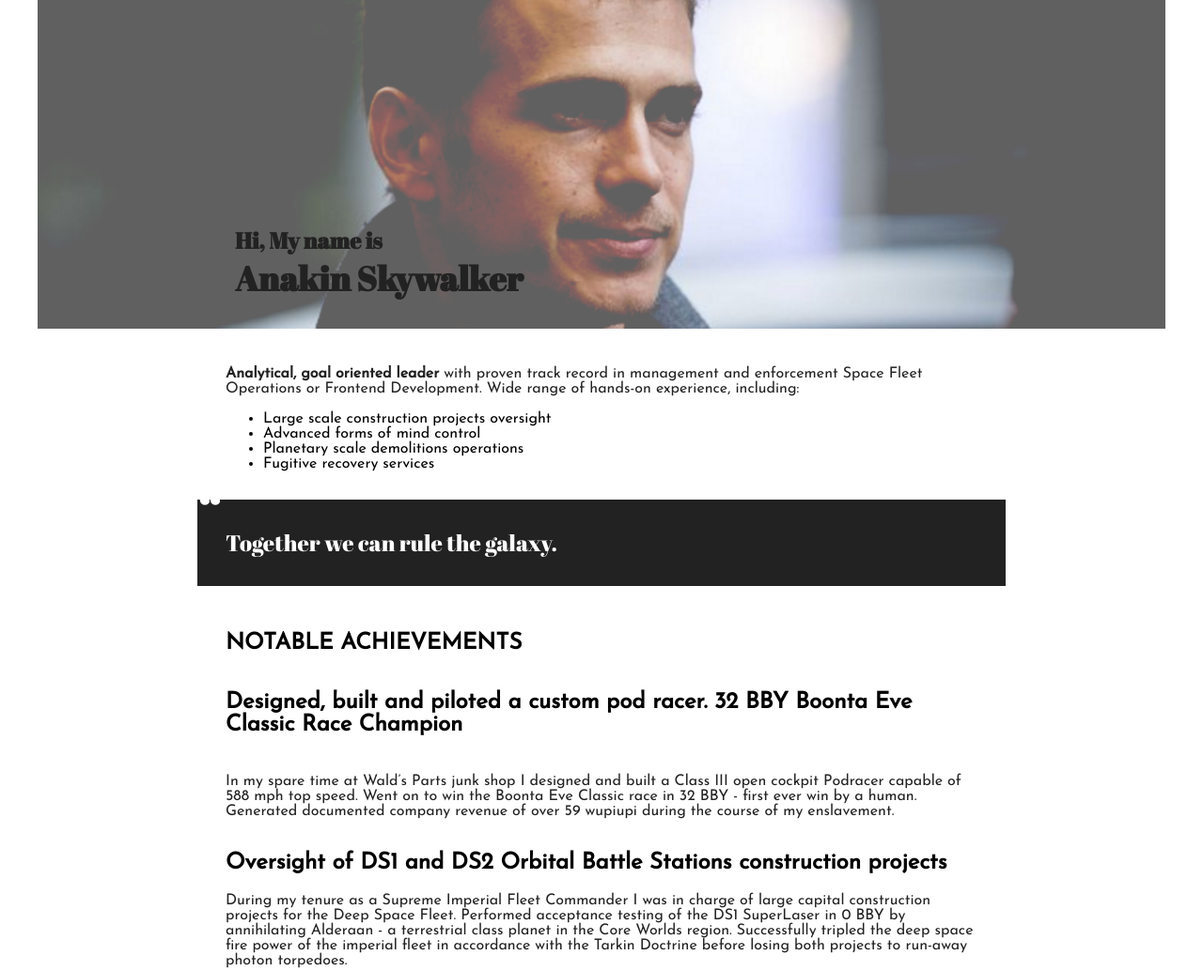
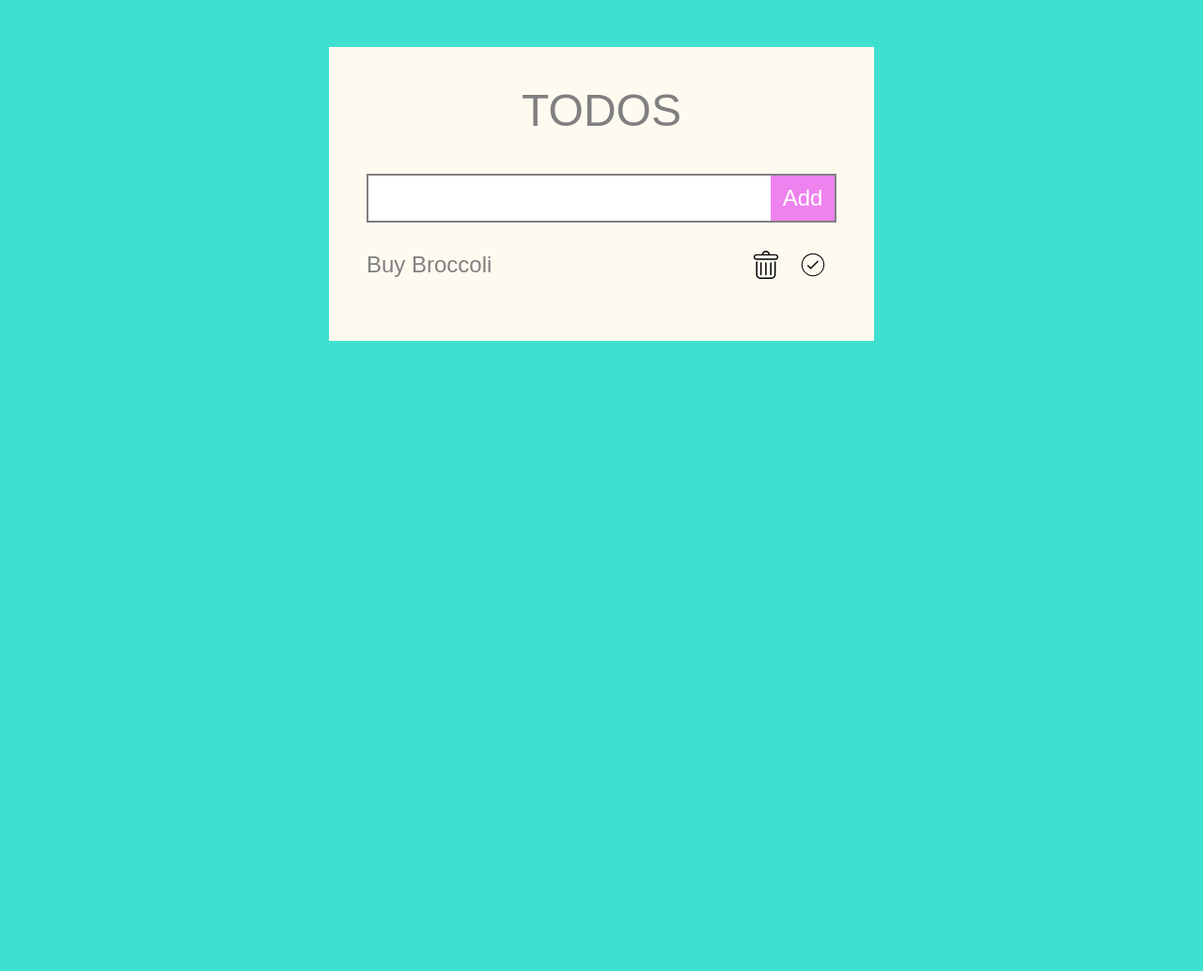
Before and after one commit to phaleth/phaleth.github.io, a plain HTML site: page index.html in a window 1280 px wide. Shown: the top 1034 px of the page at 94% size. After the commit the page ends 800 px from the top, so only its background shows below. Drawn offline with Linux system fonts and the light colour scheme.

Commit message:
Replace all with todo app

```diff
--- a/css/style.css
+++ b/css/style.css
@@ -1,104 +1,90 @@
 body {
-  font-family: 'Josefin Sans', sans-serif;
-  background-color: #FFF;
-  margin: 0;
-  padding: 0;
+  font-family: 'Sen', sans-serif;
+  background-color: turquoise;
 }
 
 .container {
-  max-width: 1200px;
-  margin: 0 auto;
+  background-color: floralwhite;
+  max-width: 500px;
+  margin: 50px auto;
+  padding: 40px;
 }
 
-.content {
-  max-width: 800px;
-  margin: 0 auto;
+h1 {
+  text-transform: uppercase;
+  font-weight: lighter;
+  font-size: 300%;
+  color: grey;
+  margin: 0 auto 40px auto;
+  text-align: center;
 }
 
-header {
-  background: url('../images/first-website-header.png') center center;
-  background-repeat: no-repeat;
-  background-size: 1200px auto;
-  width: 100%;
-  height: 350px;
-  margin-bottom: auto;
+.new-todo {
+  display: flex;
 }
 
-header section.title {
-  max-width: 800px;
-  height: 350px;
-  margin: 0 auto;
-  position: relative;
-}
-
-header h1 {
-  font-family: 'Abril Fatface', cursive;
-  color: #222;
-  margin: 0 10px;
-  position: absolute;
-  bottom: 30px;
-}
-
-section.title h1 span.name {
-  display: block;
+input {
+  width: 100%;
+  background-color: #FFF;
+  border-top: 2px solid grey;
+  border-right: none;
+  border-bottom: 2px solid grey;
+  border-left: 2px solid grey;
+  padding: 10px;
   font-size: 150%;
 }
 
-article {
-  margin: 0 10px;
-}
-
-article h1 {
-  text-transform: uppercase;
-  padding-top: 25px;
+button {
+  min-width: 70px;
+  background-color: violet;
+  border-top: 2px solid grey;
+  border-right: 2px solid grey;
+  border-bottom: 2px solid grey;
+  border-left: none;
+  color: #fff;
+  padding: 10px;
+  cursor: pointer;
+  text-align: center;
   font-size: 150%;
 }
 
-article h2 {
-  padding-top: 15px;
+button:hover {
+  background-color: yellowgreen;
 }
 
-article h3 {
-  font-family: 'Merriweather', serif;
-  font-size: 15px;
-  padding-top: 0;
-}
-
-blockquote {
-  font-family: 'Abril Fatface', cursive;
-  color: #FFF;
-  background-color: #222;
-  font-size: x-large;
-  max-width: 800px;
-  margin: 0 auto;
-  margin-top: 30px;
-  padding: 30px;
-  position: relative;
-}
-
-blockquote::before {
-  font-size: 250%;
-  content: '”';
-  transform: rotate(180deg);
-  position: absolute;
-  top: -55px;
-  left: 0;
-}
-
-article p:first-of-type {
-  margin-top: 40px;
-}
-
-article p {
-  color: #222;
+button:active {
+  background-color: darkviolet;
 }
 
 ul {
-  margin-bottom: 30px;
+  padding: 0;
+  margin-top: 20px;
+  list-style-type: none;
+  width: 100%;
+  color: grey;
+  display: flex;
+  flex-direction: column;
+  align-items: center;
+  justify-content: start;
 }
 
-hr {
-  border: none;
-  height: 3px;
-  background-color: #222;
+li {
+  width: 100%;
+  height: 50px;
+  display: flex;
+  flex-direction: row;
+  align-items: center;
 }
+
+li span {
+  width: 100%;
+  font-size: 150%;
+  cursor: pointer;
+}
+
+li img {
+  width: 30px;
+  height: 30px;
+  margin: 10px;
+  cursor: pointer;
+}
--- a/index.html
+++ b/index.html
@@ -1,131 +1,28 @@
 <!DOCTYPE html>
-<html>
-
+<html lang="en">
 <head>
-        <meta charset="utf-8">
+    <meta charset="UTF-8">
+    <meta http-equiv="X-UA-Compatible" content="IE=edge">
+    <meta name="viewport" content="width=device-width, initial-scale=1.0">
     <title>GFA</title>
-        <meta name="viewport" content="width=device-width, initial-scale=1">
-        <link rel="stylesheet" href="css/style.css">
-        <link href="https://fonts.googleapis.com/css2?family=Abril+Fatface&family=Josefin+Sans&family=Merriweather:ital@1&display=swap" rel="stylesheet">
+    <link rel="stylesheet" href="./css/style.css">
 </head>
-
 <body>
-        <div class="container">
-            <header>
-                <section class="title">
-                    <h1>Hi, My name is <span class="name">Anakin Skywalker</span></h1>
+    <section class="container">
+        <h1>Todos</h1>
+        <section class="new-todo">
+            <input type="text" />
+            <button>Add</button>
         </section>
-            </header>
-
-            <article>
-                <section class="content">
-                    <p><strong>Analytical, goal oriented leader</strong> with proven track record in management and
-                    enforcement Space Fleet Operations or Frontend Development. Wide range of
-                    hands-on experience, including:</p>
         <ul>
-                        <li>Large scale construction projects oversight</li>
-                        <li>Advanced forms of mind control</li>
-                        <li>Planetary scale demolitions operations</li>
-                        <li>Fugitive recovery services</li>
+            <li>
+                <span>Buy Broccoli</span>
+                <img class="delete" src="./assets/delete.svg">
+                <img class="status" src="./assets/assigned.svg">
+            </li>
         </ul>
     </section>
 
-                <blockquote>Together we can rule the galaxy.</blockquote>
-
-                <section class="content">
-                    <h1>Notable achievements</h1>
-
-                    <h2>Designed, built and piloted a custom pod racer. 32 BBY Boonta Eve Classic Race Champion</h2>
-
-                    <p>In my spare time at Wald’s Parts junk shop I designed and built a Class III open
-                    cockpit Podracer capable of 588 mph top speed. Went on to win the Boonta Eve
-                    Classic race in 32 BBY - first ever win by a human. Generated documented company
-                    revenue of over 59 wupiupi during the course of my enslavement.</p>
-
-                    <h2>Oversight of DS1 and DS2 Orbital Battle Stations construction projects</h2>
-
-                    <p>During my tenure as a Supreme Imperial Fleet Commander I was in charge of large
-                    capital construction projects for the Deep Space Fleet. Performed acceptance
-                    testing of the DS1 SuperLaser in 0 BBY by annihilating Alderaan - a terrestrial
-                    class planet in the Core Worlds region. Successfully tripled the deep space fire
-                    power of the imperial fleet in accordance with the Tarkin Doctrine before losing
-                    both projects to run-away photon torpedoes.</p>
-                </section>
-
-                <blockquote>I find your lack of faith disturbing.</blockquote>
-
-                <section class="content">
-                    <h1>Experience</h1>
-
-                    <h2>Sith Empire Headquarters, Dromund Kaas</h2>
-
-                    <h3>Supreme Commander of Imperial Forces, Emperor’s Enforcer</h3>
-
-                    <ul>
-                        <li>As the right-hand man to Emperor Sidious, hunted down jedi survivors and
-                        enforced the will of the empire;</li>
-                        <li>Oversaw construction of the first generation Death Star;</li>
-                        <li>First ever Imperial Supreme Commander;</li>
-                    </ul>
-
-                    <h2>Wally’s Parts / Toyarian Watto junk shop, Mos Espa, Tatooine</h2>
-
-                    <h3>Enslaved Volunteer</h3>
-
-                    <ul>
-                        <li>General help and front-desk retail operations at the junk shop, second hand
-                        droid parts, mechanical / droid repair services;</li>
-                        <li>Designed and piloted custom-built Podracer, ran track-side operations for the
-                        podracing team</li>
-                    </ul>
-                </section>
-
-                <blockquote>When I left you, I was but the learner; now I am the master.</blockquote>
-
-                <section class="content">
-                    <h1>Formal training</h1>
-
-                    <h2>Green Fox Academy, Earth</h2>
-
-                    <h3>Full stack developer</h3>
-
-                    <ul>
-                        <li>Padawan to Knight Tojas;</li>
-                        <li>Learned programming with a specialisation in JavaScript and Front-end
-                        technologies</li>
-                    </ul>
-
-                    <h2>Sith Empire, Coruscant</h2>
-
-                    <h3>Master of the Dark Side of the Force</h3>
-
-                    <ul>
-                        <li>Apprentice to Sith Lord Darth Sidious;</li>
-                    </ul>
-
-                    <h2>Jedi Order Academy, Coruscant</h2>
-
-                    <h3>Master of Jedi Force</h3>
-
-                    <ul>
-                        <li>Padawan to Knight Obi Wan Kenobi. Bodyguard to Senator Padme Amidala during
-                        the Clone Wars of 22 BBY;</li>
-                        <li>Graduated with donors;</li>
-                    </ul>
-
-                    <hr/>
-
-                    <h1>Personal interests</h1>
-                    <ul>
-                        <li>Midi-Chlorian research as a hobby;</li>
-                        <li>Recreational mind-control techniques;</li>
-                        <li>Amateur and local club podracing.</li>
-                    </ul>
-                </section>
-            </article>
-        </div>
-
-        <script type="text/javascript" src="js/script.js"></script>
+    <script src="./js/script.js"></script>
 </body>
-
 </html>
--- a/js/script.js
+++ b/js/script.js
@@ -0,0 +1,57 @@
+const scratchTodo = e => {
+    e.target.style.textDecoration = 'line-through';
+    e.target.removeEventListener('click', scratchTodo, false);
+}
+
+document.querySelectorAll('li span').forEach(todoText => {
+    todoText.addEventListener('click', scratchTodo, false);
+});
+
+const completeTodo = e => {
+    e.target.src = './assets/complete.svg';
+    const todoText = e.target.parentElement.querySelector('span');
+    todoText.style.color = 'lightgray';
+    todoText.removeEventListener('click', scratchTodo, false);
+    e.target.removeEventListener('click', completeTodo, false);
+}
+
+document.querySelectorAll('li img.status').forEach(todoStatus => {
+    todoStatus.addEventListener('click', completeTodo, false);
+});
+
+const deleteTodo = e => {
+    e.target.parentElement.querySelector('span').removeEventListener('click', scratchTodo, false);
+    e.target.parentElement.querySelector('img.status').removeEventListener('click', completeTodo, false);
+    e.target.removeEventListener('click', deleteTodo, false);
+    e.target.parentElement.remove();
+}
+
+document.querySelectorAll('li img.delete').forEach(todoDelete => {
+    todoDelete.addEventListener('click', deleteTodo, false);
+});
+
+const todoInput = document.querySelector('input');
+
+const createNewTodo = () => {
+    const newTodoItem = document.createElement('li');
+    newTodoItem.innerHTML = `
+        <span>${todoInput.value}</span>
+        <img class="delete" src="./assets/delete.svg">
+        <img class="status" src="./assets/assigned.svg">
+    `;
+    document.querySelector('ul').insertAdjacentElement('beforeend', newTodoItem);
+    todoInput.value = '';
+    newTodoItem.querySelector('span').addEventListener('click', scratchTodo, false);
+    newTodoItem.querySelector('img.status').addEventListener('click', completeTodo, false);
+    newTodoItem.querySelector('img.delete').addEventListener('click', deleteTodo, false);
+}
+
+todoInput.addEventListener('keypress', e => {
+    if (todoInput.value && e.key === 'Enter') {
+        createNewTodo();
+    }
+}, false);
+
+document.querySelector('button').addEventListener('click', () => {
+    if (todoInput.value) createNewTodo();
+}, false);
```
Also changed, not shown: assets/assigned.svg (added), assets/complete.svg (added), assets/delete.svg (added), images/first-website-header.png (deleted). Lines whose indentation alone changed are shown as unchanged.
